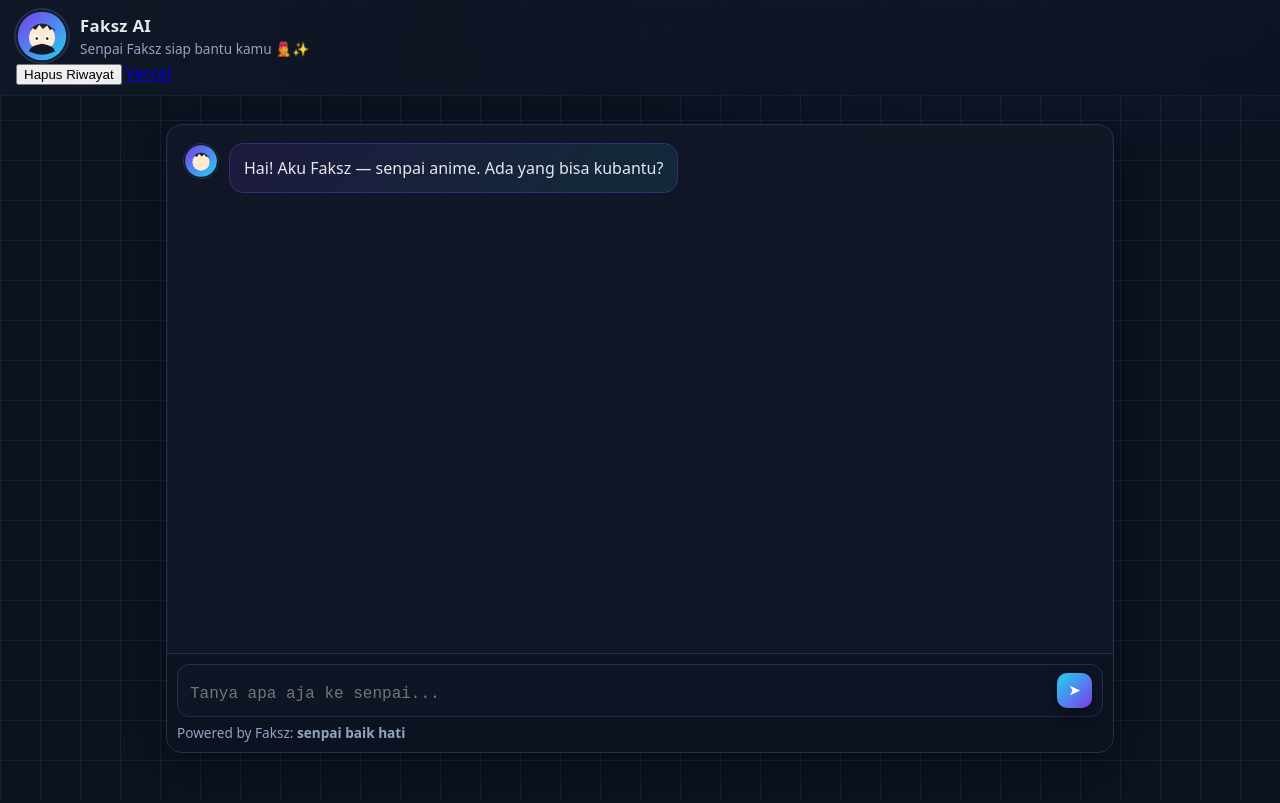
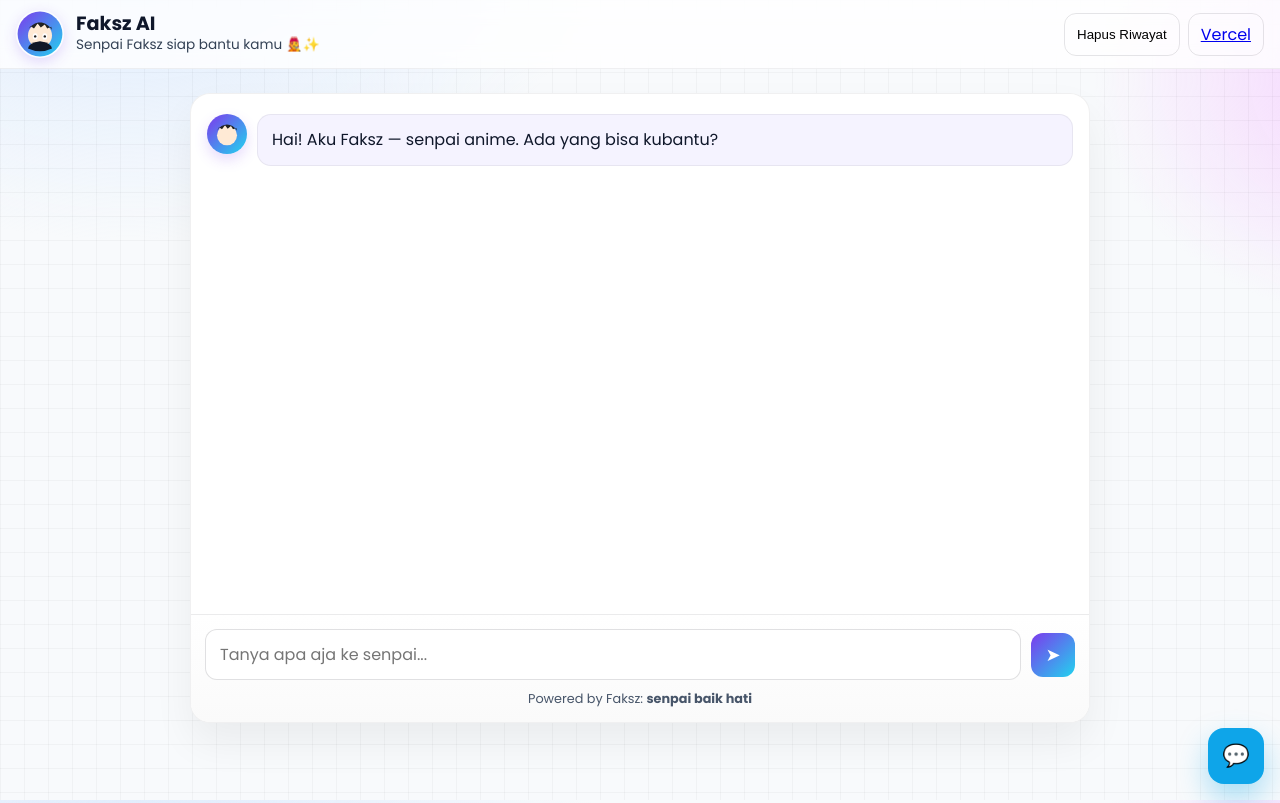
Before and after one commit to Faksz212/chatbot-anime, a plain HTML site: page index.html in a window 1280 px wide. Drawn offline with Linux system fonts and the light colour scheme.

Commit message:
Update style.css

```diff
--- a/style.css
+++ b/style.css
@@ -1,140 +1,200 @@
-:root{
-  --bg:#0B1220;
-  --panel:#111826f2;
-  --muted:#93a4bf;
-  --line:#22314d;
-  --brand:#22d3ee;
-  --brand-2:#7c3aed;
-  --user:#10b981;
-  --bot:#1f2937;
-  --radius:16px;
+/* ========== FONTS & RESET ========== */
+* { box-sizing: border-box; }
+html, body { height: 100%; }
+body {
+  margin: 0;
+  font-family: 'Poppins', system-ui, -apple-system, Segoe UI, Roboto, Arial, sans-serif;
+  color: #0f172a; /* slate-900 */
+  background: radial-gradient(1200px 800px at 10% -10%, #dbeafe 0%, transparent 40%),
+              radial-gradient(900px 700px at 110% 10%, #f5d0fe 0%, transparent 35%),
+              #f8fafc; /* slate-50 */
 }
 
-*{box-sizing:border-box}
-html,body{height:100%}
-body{
-  margin:0;
-  font-family: ui-sans-serif,system-ui,Segoe UI, Roboto, Helvetica, Arial, Apple Color Emoji;
-  color:#e5e7eb;
-  background: radial-gradient(1200px 600px at 80% -200px, #1b2340 0%, transparent 60%) , var(--bg);
-  overflow-x:hidden;
+/* Subtle grid background */
+.bg-grid {
+  position: fixed;
+  inset: 0;
+  background-image: linear-gradient(to right, rgba(0,0,0,0.03) 1px, transparent 1px),
+                    linear-gradient(to bottom, rgba(0,0,0,0.03) 1px, transparent 1px);
+  background-size: 24px 24px;
+  pointer-events: none;
+  z-index: 0;
 }
 
-/* Background grid anime */
-.bg-grid{
-  position:fixed; inset:0; pointer-events:none; z-index:-1;
-  background-image:
-    linear-gradient(to right, rgba(255,255,255,.06) 1px, transparent 1px),
-    linear-gradient(to bottom, rgba(255,255,255,.06) 1px, transparent 1px);
-  background-size: 40px 40px;
-  filter: drop-shadow(0 0 30px rgba(124,58,237,.25));
+/* ========== TOPBAR ========== */
+.topbar {
+  position: sticky;
+  top: 0;
+  z-index: 10;
+  display: flex;
+  align-items: center;
+  justify-content: space-between;
+  padding: 10px 16px;
+  background: rgba(255,255,255,0.8);
+  backdrop-filter: blur(10px);
+  border-bottom: 1px solid rgba(2,6,23,0.06);
 }
 
-/* Topbar */
-.topbar{
-  position:sticky; top:0; z-index:50;
-  backdrop-filter: blur(10px);
-  background:linear-gradient(90deg, rgba(17,24,39,.85), rgba(11,18,32,.6));
-  border-bottom:1px solid #22314d66;
-  padding:10px 16px;
+.brand { display: flex; align-items: center; gap: 12px; }
+.bot-avatar { width: 48px; height: 48px; display: grid; place-items: center; }
+.bot-avatar svg { width: 100%; height: 100%; border-radius: 50%; box-shadow: 0 4px 14px rgba(124,58,237,.2); }
+.title h1 { font-size: 1.2rem; margin: 0; line-height: 1.1; }
+.title .subtitle { margin: 0; font-size: .85rem; color: #334155; }
+
+.actions { display: flex; gap: 8px; }
+.ghost-btn {
+  background: transparent;
+  border: 1px solid rgba(2,6,23,0.1);
+  padding: 8px 12px;
+  border-radius: 12px;
+  cursor: pointer;
+  transition: transform .15s ease, background .2s ease, border-color .2s ease;
 }
-.brand{display:flex;align-items:center;gap:12px;}
-.bot-avatar{width:52px; height:52px; border-radius:50%; overflow:hidden; flex:none; box-shadow:0 0 0 2px #22314d;}
-.title h1{margin:0;font-size:1.05rem;letter-spacing:.3px}
-.subtitle{margin:2px 0 0; color:var(--muted); font-size:.85rem}
-.icon-btn{
-  background:transparent; border:1px solid var(--line); color:#c7d2fe;
-  border-radius:12px; padding:8px 10px; cursor:pointer;
-  transition:.2s ease; margin-left:auto;
-}
-.icon-btn:hover{border-color:#4b6bff66; transform:translateY(-1px)}
+.ghost-btn:hover { background: rgba(2,6,23,0.04); transform: translateY(-1px); }
+.ghost-btn:active { transform: translateY(0); }
 
-/* Layout */
-.container{max-width:980px; margin:28px auto; padding:0 16px}
-.chat-card{
-  background:var(--panel);
-  border:1px solid var(--line);
-  border-radius:var(--radius);
-  box-shadow: 0 10px 40px #00000055, inset 0 0 0 1px #ffffff05;
-  overflow:hidden;
-  position:relative;
+/* ========== LAYOUT ========== */
+.container {
+  display: grid;
+  place-items: center;
+  padding: 24px 16px 80px;
+  position: relative;
+  z-index: 1;
 }
 
-/* Chat area */
-.chat-window{
-  height:min(66vh, 640px);
-  overflow:auto;
-  padding:18px 16px 8px;
-  display:flex; flex-direction:column; gap:14px;
-  scroll-behavior:smooth;
-}
-.msg{
-  display:flex; gap:10px; align-items:flex-start;
-  animation: pop .17s ease-out;
-}
-.msg .bubble{
-  padding:12px 14px;
-  border-radius:14px;
-  border:1px solid var(--line);
-  max-width:min(680px, 85%);
-  white-space:pre-wrap; word-wrap:break-word;
-  line-height:1.5;
-}
-.msg.user{justify-content:flex-end}
-.msg.user .bubble{
-  background: linear-gradient(135deg, rgba(16,185,129,.12), rgba(34,211,238,.12));
-  border-color: #1f6d55;
-}
-.msg.bot .bubble{
-  background: linear-gradient(135deg, rgba(124,58,237,.12), rgba(34,211,238,.10));
-  border-color: #3b2a79;
+.chat-card {
+  width: min(900px, 100%);
+  background: #ffffff;
+  border: 1px solid rgba(2,6,23,0.06);
+  border-radius: 20px;
+  box-shadow: 0 20px 40px rgba(2, 6, 23, 0.06);
+  overflow: hidden;
 }
 
-/* avatars */
-.avatar{width:36px;height:36px;border-radius:50%;overflow:hidden;flex:none;border:1px solid var(--line)}
-.avatar.user{background: linear-gradient(135deg, #10b981, #22d3ee)}
-.avatar.bot{background: linear-gradient(135deg, #7c3aed, #22d3ee)}
+/* ========== CHAT WINDOW ========== */
+.chat-window {
+  height: min(65vh, 650px);
+  overflow: auto;
+  padding: 20px 16px;
+  display: flex;
+  flex-direction: column;
+  gap: 14px;
+  scroll-behavior: smooth;
+}
 
-/* typing dots */
-.typing .dot{
-  width:6px;height:6px;border-radius:50%;display:inline-block;margin-right:4px;
-  background:#c7d2fe; opacity:.6; animation: blink 1s infinite;
+.msg {
+  display: grid;
+  grid-template-columns: 40px 1fr;
+  gap: 10px;
+  align-items: flex-start;
+  animation: fadeIn .25s ease;
 }
-.typing .dot:nth-child(2){animation-delay:.15s}
-.typing .dot:nth-child(3){animation-delay:.3s}
-@keyframes blink{50%{opacity:1}}
 
-/* Input */
-.chat-form{border-top:1px solid var(--line); padding:10px; background:#0b1220cc}
-.input-wrap{
-  display:flex; align-items:flex-end; gap:10px; background:#0e1525; border:1px solid var(--line);
-  border-radius:12px; padding:8px 10px;
+.msg .avatar {
+  width: 40px; height: 40px;
+  border-radius: 50%;
+  display: grid; place-items: center;
+  flex: none;
+  box-shadow: 0 6px 14px rgba(124,58,237,.18);
 }
-textarea{
-  flex:1; resize:none; background:transparent; color:#e5e7eb; border:none; outline:none;
-  max-height:140px; font-size:16px; line-height:1.45;
+
+.avatar-bot { background: linear-gradient(135deg,#7C3AED,#22D3EE); }
+.avatar-user { background: #0ea5e9; /* sky-500 */ }
+
+.msg .bubble {
+  background: #f1f5f9; /* slate-100 */
+  border: 1px solid rgba(2,6,23,0.06);
+  padding: 12px 14px;
+  border-radius: 14px;
+  line-height: 1.6;
+  white-space: pre-wrap;
 }
-.send-btn{
-  border:none; cursor:pointer; border-radius:10px; padding:10px 12px;
-  background: linear-gradient(135deg, var(--brand), var(--brand-2));
-  color:white; font-weight:700; transition: .2s ease; box-shadow: 0 6px 18px #00000077;
+
+.msg.user .bubble {
+  background: #e0f2fe; /* sky-100 */
 }
-.send-btn:hover{transform: translateY(-1px)}
-.tip{margin-top:6px; color:var(--muted); font-size:.85rem}
 
-/* FAB (mobile) */
-.fab{
-  position:fixed; right:16px; bottom:16px; width:56px; height:56px; border-radius:50%;
-  border:none; color:white; cursor:pointer; z-index:60;
-  background:linear-gradient(135deg, var(--brand-2), var(--brand));
-  box-shadow: 0 10px 28px #0008; transition:.2s ease; display:none;
+.msg.bot .bubble {
+  background: #f5f3ff; /* violet-50 */
 }
-.fab:hover{transform:translateY(-2px)}
 
-/* Animations */
-@keyframes pop{from{transform:scale(.98); opacity:.0} to{transform:scale(1); opacity:1}}
+@keyframes fadeIn {
+  from { opacity: 0; transform: translateY(6px); }
+  to   { opacity: 1; transform: translateY(0); }
+}
 
-@media (max-width: 720px){
-  .chat-window{height:62vh}
-  .fab{display:block}
+/* ========== INPUT AREA ========== */
+.chat-form {
+  border-top: 1px solid rgba(2,6,23,0.06);
+  padding: 14px;
+  background: linear-gradient(180deg, #ffffff, #fafafa);
 }
+
+.input-wrap {
+  display: grid;
+  grid-template-columns: 1fr 44px;
+  gap: 10px;
+  align-items: center;
+}
+
+textarea {
+  width: 100%;
+  resize: none;
+  border: 1px solid rgba(2,6,23,0.12);
+  border-radius: 12px;
+  padding: 12px 14px;
+  font: inherit;
+  outline: none;
+  background: #fff;
+  transition: border-color .2s ease, box-shadow .2s ease;
+}
+textarea:focus {
+  border-color: #7C3AED;
+  box-shadow: 0 0 0 4px rgba(124,58,237,.1);
+}
+
+.send-btn {
+  height: 44px;
+  width: 44px;
+  border-radius: 12px;
+  border: none;
+  cursor: pointer;
+  background: linear-gradient(135deg,#7C3AED,#22D3EE);
+  color: white;
+  font-size: 18px;
+  transition: transform .15s ease, filter .2s ease;
+}
+.send-btn:hover { transform: translateY(-1px); filter: brightness(1.05); }
+.send-btn:active { transform: translateY(0); }
+
+.tip {
+  margin-top: 10px;
+  font-size: .8rem;
+  color: #475569;
+  text-align: center;
+}
+
+/* FAB */
+.fab {
+  position: fixed;
+  right: 16px;
+  bottom: 16px;
+  height: 56px; width: 56px;
+  border-radius: 16px;
+  border: none;
+  background: #0ea5e9;
+  color: white;
+  cursor: pointer;
+  box-shadow: 0 14px 30px rgba(14,165,233,.35);
+  font-size: 22px;
+  z-index: 20;
+  transition: transform .15s ease;
+}
+.fab:active { transform: translateY(1px) scale(.98); }
+
+/* Responsive */
+@media (max-width: 640px) {
+  .title h1 { font-size: 1rem; }
+  .bot-avatar { width: 40px; height: 40px; }
+  .chat-window { height: 65vh; }
+  }
```
